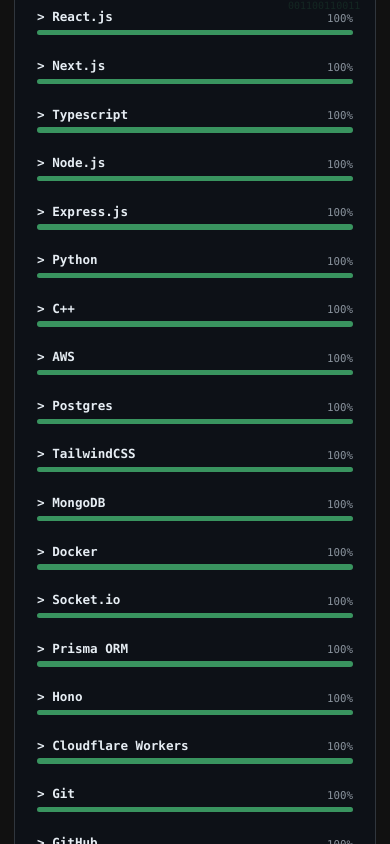
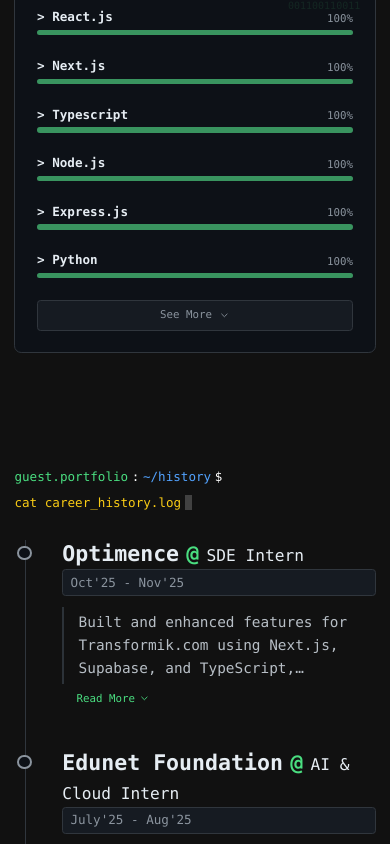
Before and after one commit to AayushKP/Showry, a Next.js app: page /preview/terminal in a window 390 px wide. Shown: the part 4356-5200 px from the top of the page. Built offline with nearby package versions, Linux system fonts and the light colour scheme; a web font is replaced by a local one.

Commit message:
chore: add responsiveness

```diff
--- a/src/components/portfolio/templates/terminal.tsx
+++ b/src/components/portfolio/templates/terminal.tsx
@@ -18,6 +18,7 @@
   Copy,
   Check,
   Globe,
+  ChevronDown,
 } from "lucide-react";
 import type { Portfolio, BlogData } from "@/db/schema";
 import { cn } from "@/lib/utils";
@@ -206,6 +207,35 @@
   );
 };
 
+const ExpandableDescription = ({ description }: { description: string }) => {
+  const [isExpanded, setIsExpanded] = useState(false);
+
+  return (
+    <div className="flex flex-col items-start">
+      <div
+        className={cn(
+          "text-[#c9d1d9] leading-relaxed opacity-90 border-l-2 border-[#30363d] pl-4 py-1 hover:border-[#4ade80] transition-colors relative",
+          !isExpanded && "line-clamp-3 md:line-clamp-none",
+        )}
+      >
+        {description}
+      </div>
+      <button
+        onClick={() => setIsExpanded(!isExpanded)}
+        className="text-[#4ade80] text-xs flex items-center gap-1 md:hidden ml-4 mt-2 hover:underline decoration-dashed underline-offset-4"
+      >
+        {isExpanded ? "Read Less" : "Read More"}
+        <ChevronDown
+          className={cn(
+            "w-3 h-3 transition-transform",
+            isExpanded && "rotate-180",
+          )}
+        />
+      </button>
+    </div>
+  );
+};
+
 // --- Main Template Component ---
 
 export function TerminalTemplate({
@@ -239,6 +269,7 @@
   // State
   const [isLoading, setIsLoading] = useState(true);
   const [heroDone, setHeroDone] = useState(false);
+  const [showAllSkills, setShowAllSkills] = useState(false);
 
   // Smooth scroll
   const scrollTo = (id: string) => {
@@ -491,14 +522,19 @@
                   </div>
 
                   <div className="grid grid-cols-1 md:grid-cols-2 lg:grid-cols-3 gap-x-12 gap-y-6">
-                    {skills.map((skill, index) => (
+                    {skills.map((skill, index) => {
+                      const isHiddenOnMobile = index >= 7 && !showAllSkills;
+                      return (
                         <motion.div
                           key={skill}
                           initial={{ opacity: 0, x: -10 }}
                           whileInView={{ opacity: 1, x: 0 }}
                           viewport={{ once: true }}
                           transition={{ delay: index * 0.05 }}
-                        className="group"
+                          className={cn(
+                            "group",
+                            isHiddenOnMobile && "hidden md:block",
+                          )}
                         >
                           <div className="flex justify-between items-end mb-1">
                             <span className="text-sm font-bold text-[#e6edf3] group-hover:text-[#4ade80] transition-colors">
@@ -518,8 +554,25 @@
                             />
                           </div>
                         </motion.div>
-                    ))}
+                      );
+                    })}
                   </div>
+
+                  {/* See More Button for Mobile */}
+                  {skills.length > 7 && (
+                    <button
+                      onClick={() => setShowAllSkills(!showAllSkills)}
+                      className="w-full mt-6 flex items-center justify-center gap-2 text-xs text-[#8b949e] hover:text-[#4ade80] transition-colors md:hidden border border-[#30363d] rounded py-2 bg-[#161b22] group"
+                    >
+                      {showAllSkills ? "Show Less" : "See More"}
+                      <ChevronDown
+                        className={cn(
+                          "w-3 h-3 transition-transform group-hover:text-[#4ade80]",
+                          showAllSkills && "rotate-180",
+                        )}
+                      />
+                    </button>
+                  )}
                 </div>
               </section>
             )}
@@ -559,9 +612,9 @@
                           {job.duration}
                         </span>
                       </div>
-                      <div className="text-[#c9d1d9] leading-relaxed opacity-90 border-l-2 border-[#30363d] pl-4 py-1 hover:border-[#4ade80] transition-colors">
-                        {job.description}
-                      </div>
+                      <ExpandableDescription
+                        description={job.description || ""}
+                      />
                     </motion.div>
                   ))}
                 </div>
```
Lines whose indentation alone changed are shown as unchanged.
